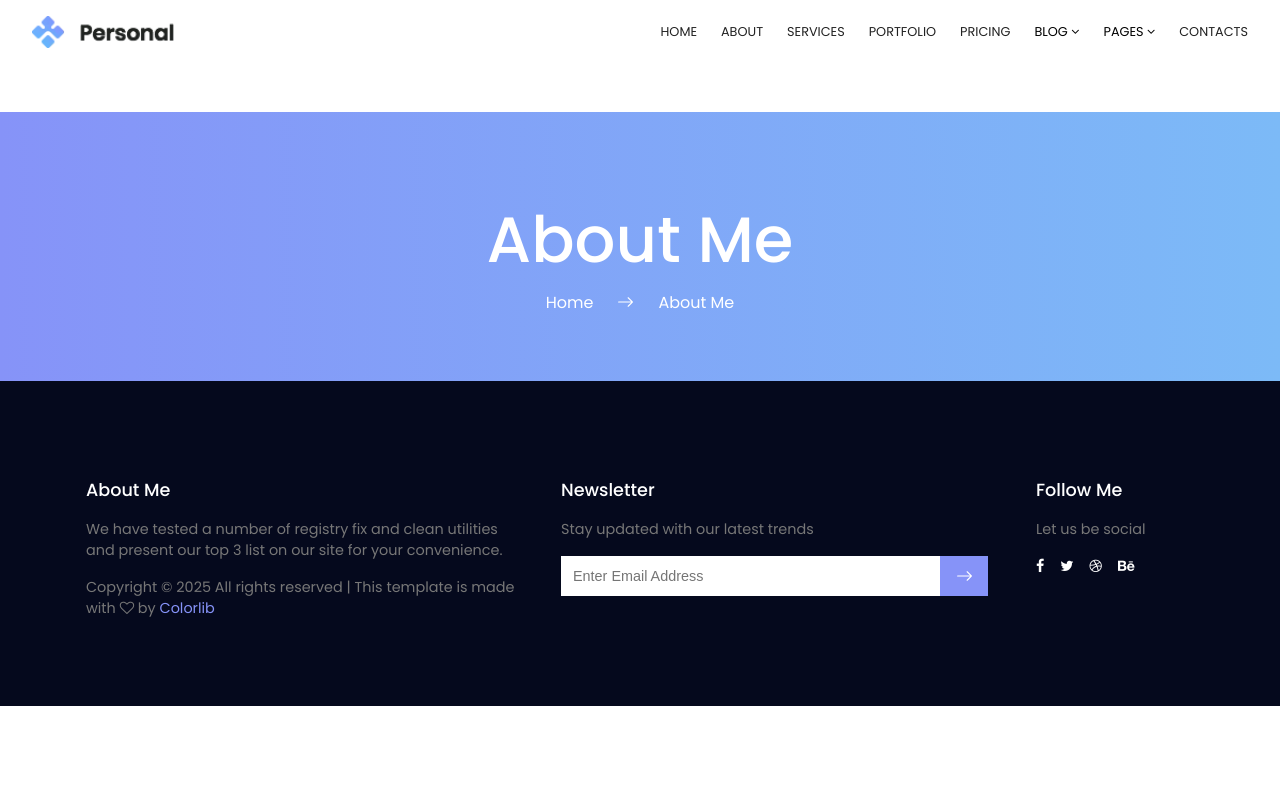
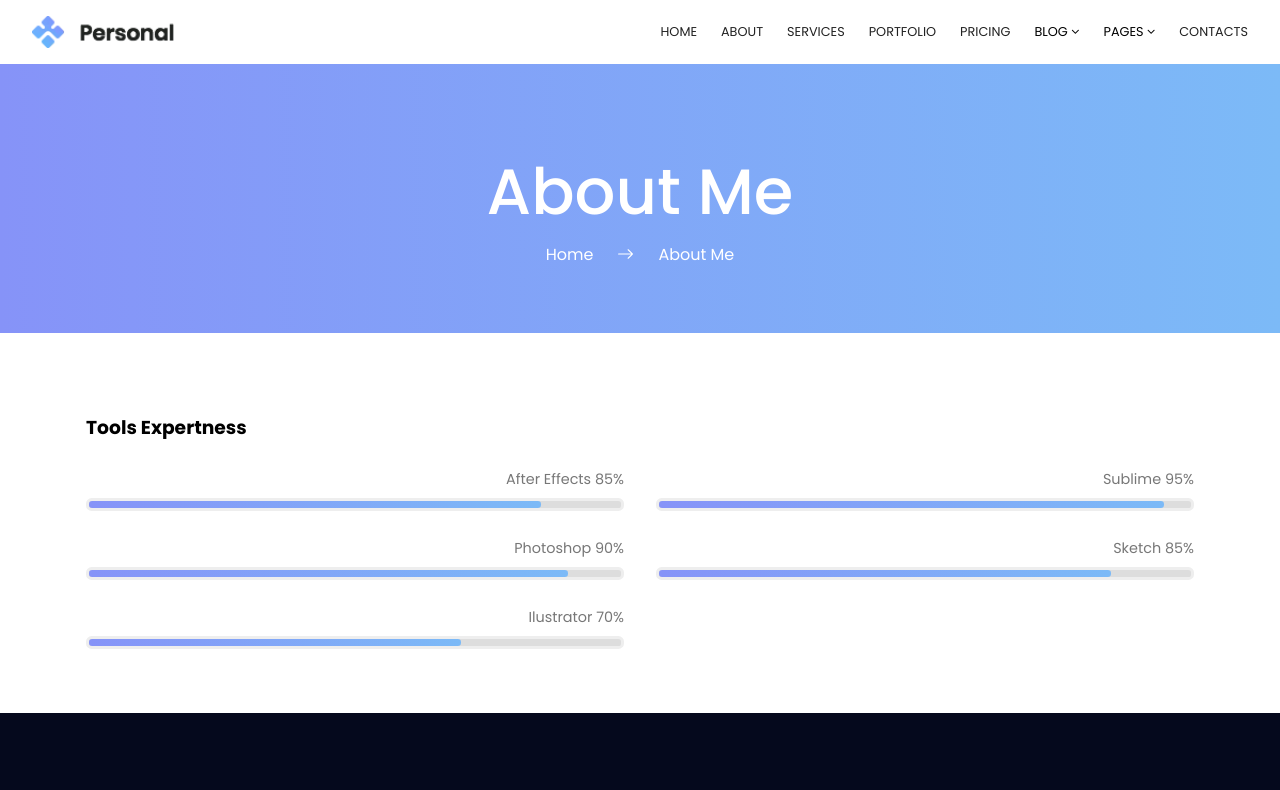
Before and after one commit to front-end-by-rimantas/54-grupe-teamwork-personal, a website with bundled scripts: page about/index.html in a window 1280 px wide. Shown: the top 790 px of the page. Built offline with nearby package versions, Linux system fonts and the light colour scheme.

Commit message:
Aboiut me page section tools

```diff
--- a/about/index.html
+++ b/about/index.html
@@ -1,16 +1,13 @@
 <!DOCTYPE html>
 <html lang="en">
-<head>
-    <meta charset="UTF-8">
-    <meta name="viewport" content="width=device-width, initial-scale=1.0">
-    <link rel="stylesheet" href="../css/pages/home.css">
+  <head>
+    <meta charset="UTF-8" />
+    <meta name="viewport" content="width=device-width, initial-scale=1.0" />
+    <link rel="stylesheet" href="../css/pages/home.css" />
     <link rel="stylesheet" href="../css/pages/about.css" />
     <title>About</title>
-</head>
-<body>
-    <h1>text</h1>
-    <div id="about"></div>
-
+  </head>
+  <body>
     <script src="../js/pages/about.js" type="module"></script>
-</body>
+  </body>
 </html>
--- /dev/null
+++ b/css/components/about-tools.css
@@ -0,0 +1,33 @@
+.progress-bar {
+  display: flex;
+  flex-direction: column;
+  gap: 0.5rem;
+  padding: 0 0.5rem;
+}
+
+.tools-name {
+  margin-left: 1rem;
+}
+.progress-bar-up {
+  display: flex;
+  justify-content: flex-end;
+  align-items: center;
+  font-size: 0.9rem;
+  color: var(--grey);
+  margin-top: 1.7rem;
+  text-transform: capitalize;
+}
+
+.progress-bar-down {
+  height: 0.8rem;
+  width: 100%;
+  background-color: #ddd;
+  border: 0.2em solid #eee;
+  border-radius: 0.35em;
+}
+
+.bar {
+  height: 0.4rem;
+  background: linear-gradient(to right, var(--purple), var(--blue));
+  border-radius: 0.2rem;
+}
--- a/css/components/header.css
+++ b/css/components/header.css
@@ -9,6 +9,10 @@ header {
   right: 0;
   left: 0;
   z-index: 99;
+}
+
+header + * {
+  margin-top: 4rem;
 }
 
 .header-main-div {
@@ -96,11 +100,6 @@ header {
   display: block;
 }
 
-.header-spacer {
-  width: 100%;
-  height: 4rem;
-}
-
 .meniu-icon {
   display: block;
   position: fixed;
--- a/css/pages/about.css
+++ b/css/pages/about.css
@@ -1 +1,2 @@
 @import "../components/blue-title-column.css";
+@import "../components/about-tools.css";
--- /dev/null
+++ b/js/components/about-tools.js
@@ -0,0 +1,65 @@
+export function aboutTools() {
+  const dataLeft = [
+    {
+      tool: "After Effects",
+      progress: "85%",
+    },
+    {
+      tool: "Photoshop",
+      progress: "90%",
+    },
+    {
+      tool: "Ilustrator",
+      progress: "70%",
+    },
+  ];
+
+  const dataRight = [
+    {
+      tool: "Sublime",
+      progress: "95%",
+    },
+    {
+      tool: "Sketch",
+      progress: "85%",
+    },
+  ];
+
+  let html = `<section class="container">
+      <div class="row">
+        <h3 class="tools-name">Tools Expertness</h3>
+        <div class="progress-left-column col-12 col-lg-6">`;
+
+  for (const item of dataLeft) {
+    html += ` <div class="progress-bar">
+            <div class="progress-bar-up">
+              <div class="label">${item.tool}&nbsp</div>
+              <div class="value">${item.progress}</div>
+            </div>
+            <div class="progress-bar-down">
+              <div class="bar" style="width: ${item.progress}"></div>
+            </div>
+          </div>`;
+  }
+
+  html += `</div>
+  <div class="progress-right-column col-12 col-lg-6">`;
+
+  for (const item of dataRight) {
+    html += ` <div class="progress-bar">
+            <div class="progress-bar-up">
+              <div class="label">${item.tool}&nbsp</div>
+              <div class="value">${item.progress}</div>
+            </div>
+            <div class="progress-bar-down">
+              <div class="bar" style="width: ${item.progress}"></div>
+            </div>
+          </div>`;
+  }
+
+  html += ` </div>
+      </div>
+    </section>`;
+
+  document.body.insertAdjacentHTML("beforeend", html);
+}
--- a/js/components/header.js
+++ b/js/components/header.js
@@ -60,8 +60,7 @@ export function header() {
           ${linksHTML}
         </nav>
       </div>
-    </header>
-    <div class='header-spacer'></div>`;
+    </header>`;
   document.body.insertAdjacentHTML("beforeend", HTML);
 
   const headerEl = document.querySelector("header");
--- a/js/pages/about.js
+++ b/js/pages/about.js
@@ -1,11 +1,10 @@
 import { header } from "../components/header.js";
 import { blueTitleColumn } from "../components/blue-title-column.js";
-
+import { aboutTools } from "../components/about-tools.js";
 
 import { footer } from "../components/footer.js";
 
-
-
 header();
-blueTitleColumn('About Me', 'About Me', './about/index.html')
+blueTitleColumn("About Me", "About Me", "./about/index.html");
+aboutTools();
 footer();
```
